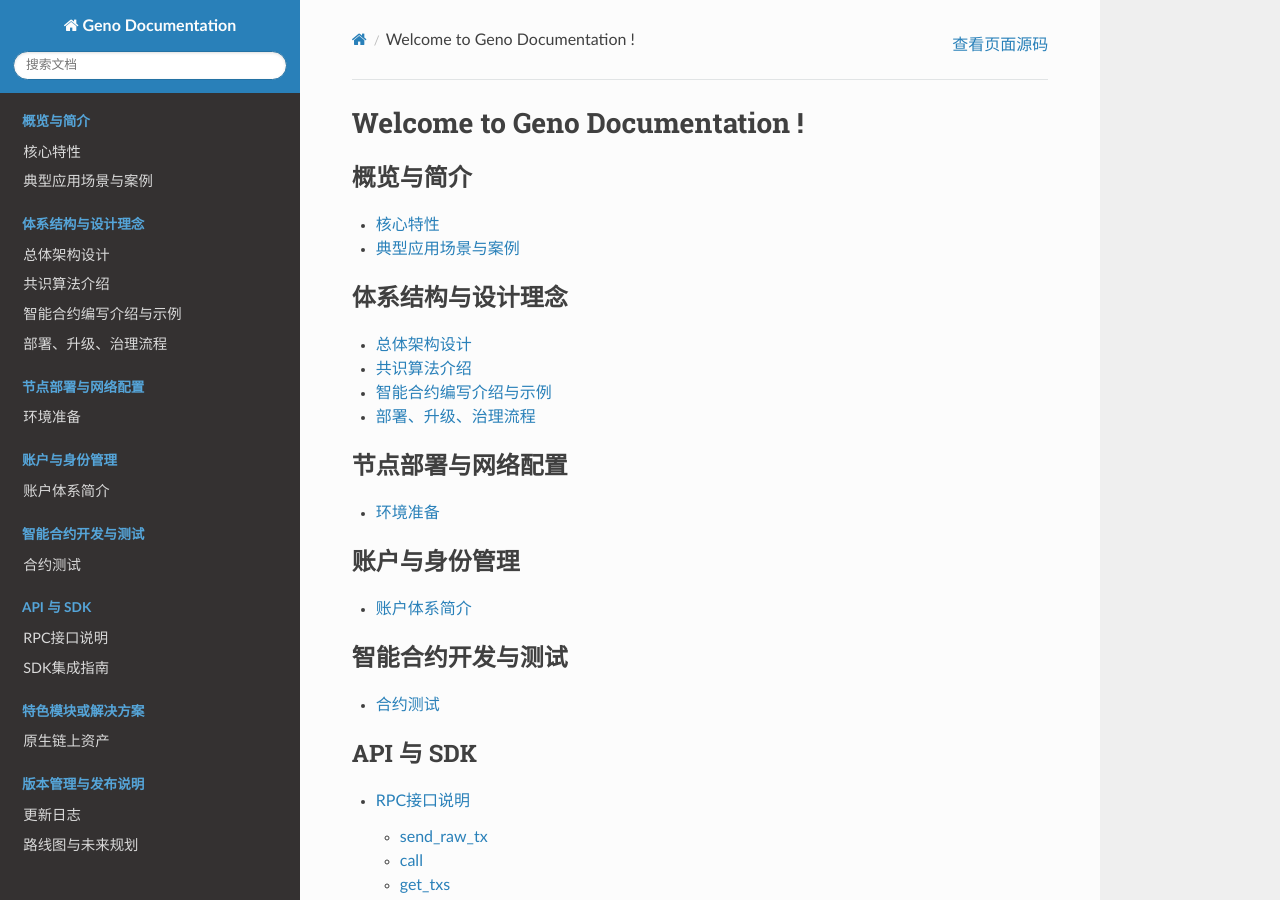
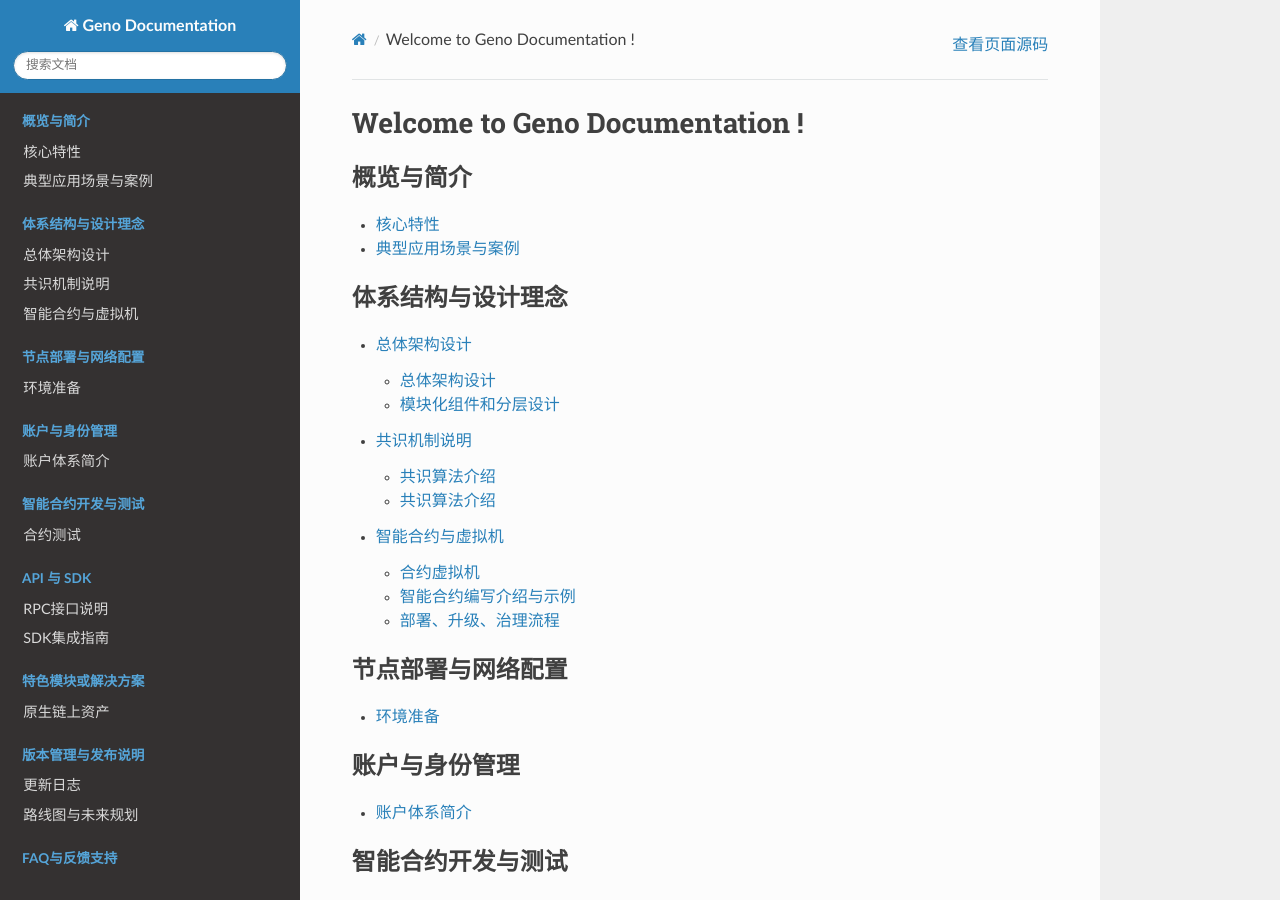
Before and after one commit to geno-labs/geno-docs, a Sphinx documentation site: the page built from source/index.rst, in a window 1280 px wide and 900 px high. Built offline with Sphinx 7.4.7 and the Read the Docs theme 3.1.0, drawn with Linux system fonts in a browser that asks for light colours; pages that are not in the unit, such as notebooks, are missing from menus.

Commit message:
update architecture

```diff
--- /dev/null
+++ b/source/architecture/consensus/index.rst
@@ -0,0 +1,9 @@
+##############################################################
+共识机制说明
+##############################################################
+
+.. toctree::
+   :maxdepth: 1
+
+   intro.md
+   parameter.md
--- /dev/null
+++ b/source/architecture/consensus/parameter.md
@@ -0,0 +1 @@
+# 共识算法介绍
--- /dev/null
+++ b/source/architecture/contract_vm/index.rst
@@ -0,0 +1,10 @@
+##############################################################
+智能合约与虚拟机
+##############################################################
+
+.. toctree::
+   :maxdepth: 1
+
+   vm.md
+   contract_demo.md
+   deploy.md
--- /dev/null
+++ b/source/architecture/design/index.rst
@@ -0,0 +1,9 @@
+##############################################################
+总体架构设计
+##############################################################
+
+.. toctree::
+   :maxdepth: 1
+
+   node_structure.md
+   modular.md
--- /dev/null
+++ b/source/architecture/design/modular.md
@@ -0,0 +1 @@
+# 模块化组件和分层设计
--- a/source/index.rst
+++ b/source/index.rst
@@ -19,8 +19,9 @@
    :maxdepth: 2
    :caption: 体系结构与设计理念
 
-   architecture/index.rst
-
+   architecture/design/index.rst
+   architecture/consensus/index.rst
+   architecture/contract_vm/index.rst
 
 .. toctree::
    :maxdepth: 2
```
Also changed, not shown: source/architecture/index.rst (deleted, +0 -8 lines), source/architecture/design/node_structure.md (renamed from source/architecture/design/design.md).
